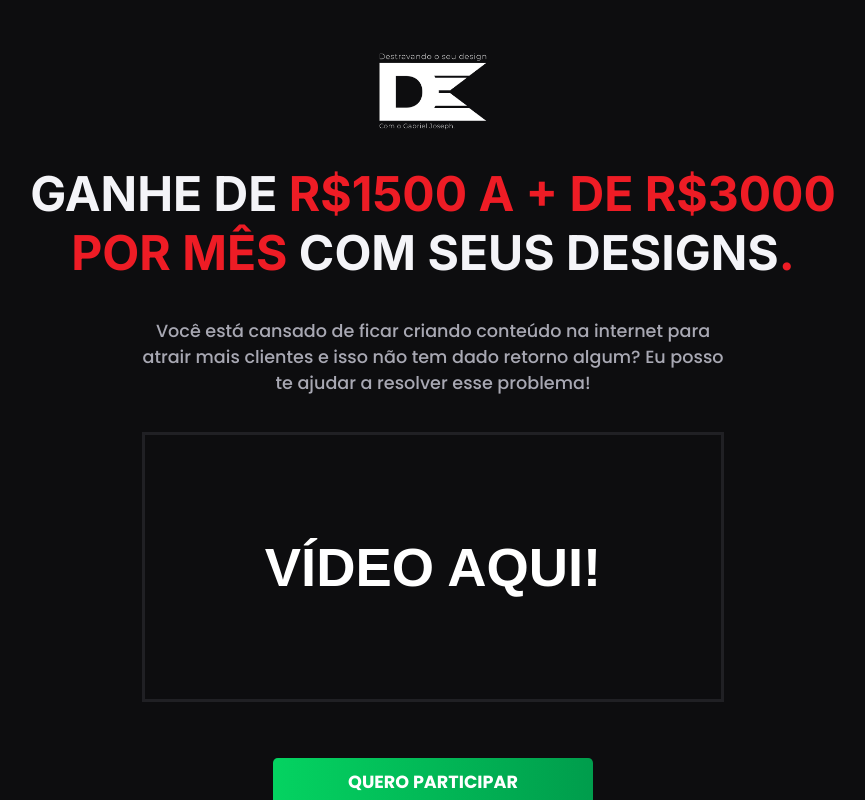
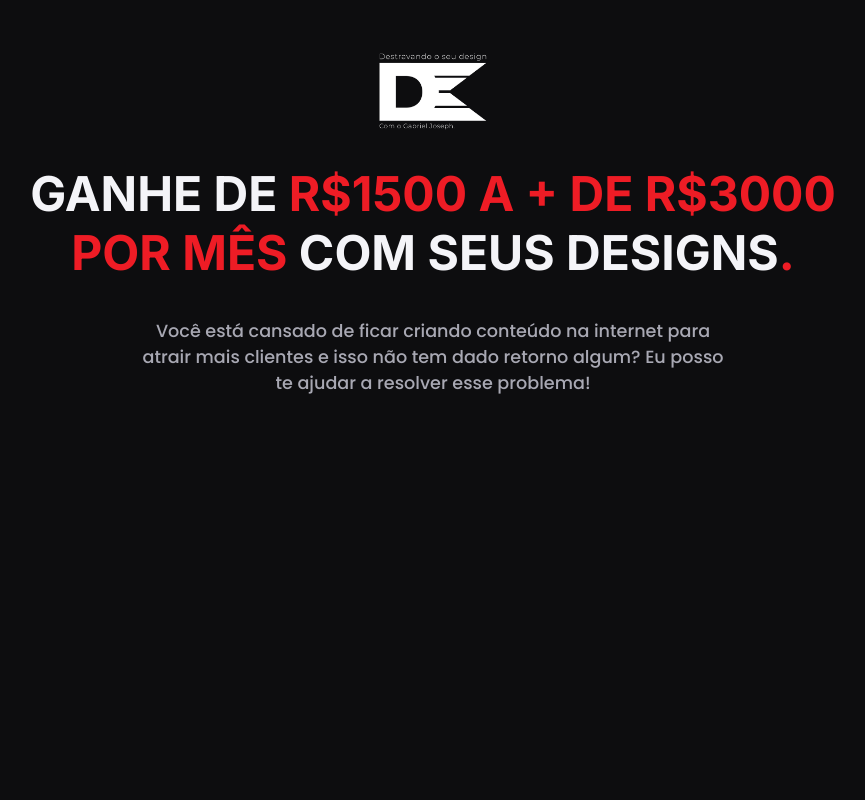
Before and after one commit to gabrieldiasss/freela-destravando-seu-design, a React (Create React App) app: page / in a window 1280 px wide. Shown: the top 800 px of the page, without its empty margins (207-1072 px from the left). Built offline with nearby package versions, Linux system fonts and the light colour scheme.

Commit message:
71 deploy

```diff
--- a/package.json
+++ b/package.json
@@ -15,6 +15,7 @@
     "react-helmet": "^6.1.0",
     "react-icons": "^4.2.0",
     "react-meta-tags": "^1.0.1",
+    "react-player": "^2.9.0",
     "react-scripts": "4.0.1",
     "web-vitals": "^0.2.4",
     "yarn": "^1.22.10"
--- a/public/index.html
+++ b/public/index.html
@@ -3,7 +3,7 @@
   <head>
     <meta charset="utf-8" />
     <link rel="icon" href="%PUBLIC_URL%/LOGO-HOJE-1.ico" />
-    <meta name="viewport" content="width=700">
+    <meta name="viewport" content="width=590">
     <meta name="theme-color" content="#000000" />
     <meta
       name="description"
--- a/src/App.css
+++ b/src/App.css
@@ -128,32 +128,12 @@ header .logo-design {
 .video {
     display: -webkit-box;
     display: -ms-flexbox;
-    width: 100%;
+    display: flex;
     -webkit-box-pack: center;
         -ms-flex-pack: center;
             justify-content: center;
-
-    width: 72.7rem;
-    height: 33.8rem;
-
-    background-color: #0D0D0F;
-    border: 3px solid #202024;
-
+    width: 85%;
     margin: 0 auto;
-    z-index: 10;
-}
-
-.video .video-text {
-    font-family: sans-serif;
-    color: white;
-    font-weight: 700;
-    display: -webkit-box;
-    display: -ms-flexbox;
-    display: flex;
-    -webkit-box-align: center;
-        -ms-flex-align: center;
-            align-items: center;
-    font-size: 6.8rem;
 }
 
 .wave {
--- a/src/App.js
+++ b/src/App.js
@@ -11,8 +11,7 @@ import Exemplo from './components/exemplos.js'
 import Beneficios from './components/beneficios.js'
 import Promocao from './components/promocao.js'
 
-
-
+import ReactPlayer from 'react-player'
 
 import './App.css';
 
@@ -34,9 +33,7 @@ export default () => {
 				</div>
 
 				<div className="video">
-					<div className="video-text">
-						VÍDEO AQUI!
-					</div>
+					<ReactPlayer url='https://youtu.be/R9xMFMFscQI' />
 				</div>
 
 				<div className="sectionButtonPage1" >
```
Also changed, not shown: 2 other files (tests, documents, lock files or other folders).
